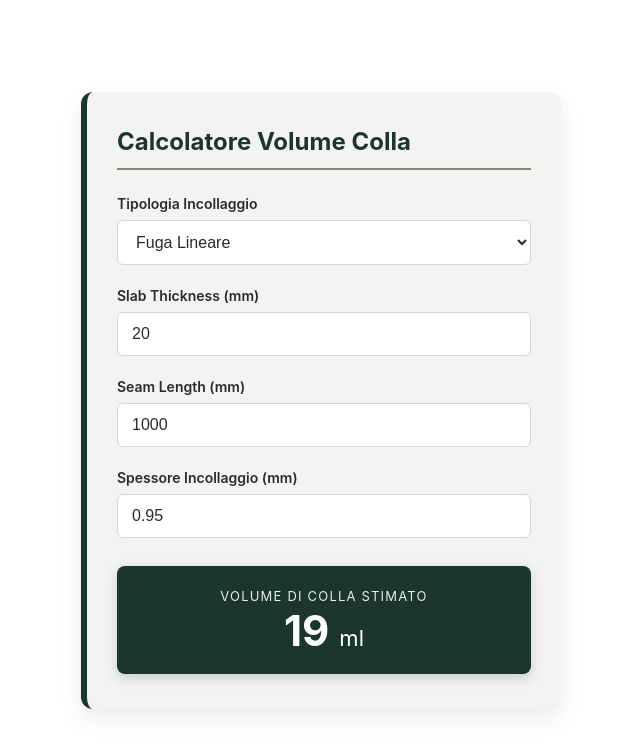
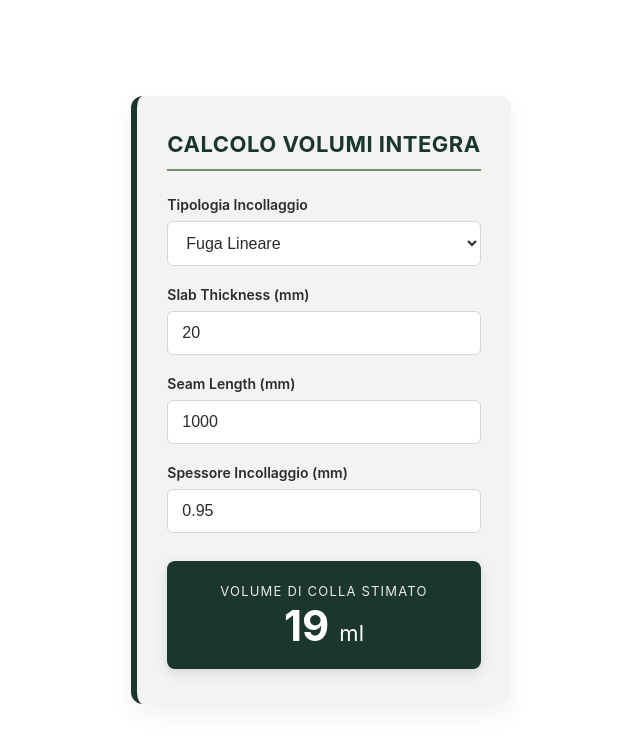
Before and after one commit to pgiacome/calcolatore-colla, a plain HTML site: page index.html in a window 1280 px wide. Shown: the whole page, without its empty margins (319-959 px from the left). Drawn offline with Linux system fonts and the light colour scheme.

Commit message:
Refactor HTML structure and update styles

```diff
--- a/index.html
+++ b/index.html
@@ -1,19 +1,27 @@
-<!DOCTYPE html>
+<!doctype html>
 <html lang="it">
 <head>
-    <meta charset="UTF-8">
-    <meta name="viewport" content="width=device-width, initial-scale=1.0">
-    <title>Calcolatore Volume Colla</title>
+    <meta charset="utf-8"/>
+    <link rel="icon" href="./favicon.ico"/>
+    <meta name="viewport" content="width=device-width,initial-scale=1"/>
+    <meta name="theme-color" content="#1B362F"/>
+    <meta name="Color Matcher" content="Tenax Color Matcher"/>
+    <link rel="apple-touch-icon" href="./logo512.png"/>
+    <link rel="manifest" href="./manifest.json"/>
+    <title>Tenax Color Matcher - Calcolatore Colla</title>
+
+    <script defer="defer" src="./static/js/main.2ddddf72.js"></script>
+    <link href="./static/css/main.4e2af227.css" rel="stylesheet">
+
     <style>
         :root {
-            --primary-green: #1B362F;
-            --accent-green: #7A8A6E;
-            --bg-light: #F3F4F1;
-            --text-dark: #2B2B2B;
+            --tenax-primary: #1B362F;
+            --tenax-accent: #7A8A6E;
+            --tenax-bg-light: #F3F4F1;
+            --tenax-text: #2B2B2B;
         }
 
         body {
-            font-family: -apple-system, BlinkMacSystemFont, "Segoe UI", Roboto, Helvetica, Arial, sans-serif;
             background-color: #FFFFFF;
             margin: 0;
             padding: 40px 20px;
@@ -22,41 +30,45 @@
             align-items: center;
             min-height: 100vh;
             box-sizing: border-box;
+            font-family: -apple-system, BlinkMacSystemFont, "Segoe UI", Roboto, Helvetica, Arial, sans-serif;
         }
 
-        .wrapper {
+        .calc-wrapper {
             width: 100%;
             max-width: 480px;
+            margin: 0 auto;
         }
 
         .glue-calculator-container {
-            background-color: var(--bg-light);
-            border-left: 6px solid var(--primary-green);
+            background-color: var(--tenax-bg-light);
+            border-left: 6px solid var(--tenax-primary);
             padding: 35px 30px;
             border-radius: 12px;
-            box-shadow: 0 10px 25px rgba(0,0,0,0.08);
+            box-shadow: 0 10px 25px rgba(0,0,0,0.06);
             box-sizing: border-box;
         }
 
         .glue-calculator-container h2 {
-            color: var(--primary-green);
+            color: var(--tenax-primary);
             margin-top: 0;
             margin-bottom: 25px;
-            font-size: 24px;
-            border-bottom: 2px solid var(--accent-green);
+            font-size: 22px;
+            border-bottom: 2px solid var(--tenax-accent);
             padding-bottom: 12px;
             font-weight: 700;
+            text-transform: uppercase;
+            letter-spacing: 0.5px;
         }
 
         .calc-form-group {
-            margin-bottom: 22px;
+            margin-bottom: 20px;
         }
 
         .calc-form-group label {
             display: block;
             font-weight: 600;
             margin-bottom: 8px;
-            color: var(--text-dark);
+            color: var(--tenax-text);
             font-size: 14px;
         }
 
@@ -68,26 +80,26 @@
             border-radius: 6px;
             box-sizing: border-box;
             font-size: 16px;
-            color: var(--text-dark);
+            color: var(--tenax-text);
             background-color: #FFFFFF;
             transition: border-color 0.2s, box-shadow 0.2s;
         }
 
         .calc-form-group input:focus,
         .calc-form-group select:focus {
-            border-color: var(--primary-green);
+            border-color: var(--tenax-primary);
             box-shadow: 0 0 0 3px rgba(27, 54, 47, 0.1);
             outline: none;
         }
 
         .calc-result-box {
-            background-color: var(--primary-green);
+            background-color: var(--tenax-primary);
             color: #FFFFFF;
             padding: 22px;
             border-radius: 8px;
             text-align: center;
             margin-top: 28px;
-            box-shadow: 0 4px 12px rgba(27, 54, 47, 0.2);
+            box-shadow: 0 4px 12px rgba(27, 54, 47, 0.15);
         }
 
         .result-label {
@@ -113,9 +125,12 @@
 </head>
 <body>
 
-<div class="wrapper">
+    <noscript>You need to enable JavaScript to run this app.</noscript>
+
+    <div id="root">
+        <div class="calc-wrapper">
             <div class="glue-calculator-container">
-        <h2>Calcolatore Volume Colla</h2>
+                <h2>Calcolo Volumi INTEGRA</h2>
 
                 <div class="calc-form-group">
                     <label for="glue-type">Tipologia Incollaggio</label>
@@ -147,6 +162,7 @@
                 </div>
             </div>
         </div>
+    </div>
 
     <script>
     function updateDefaultThickness() {
@@ -170,16 +186,19 @@ function calculateGlue() {
 
         if (!slabEl || !seamEl || !glueEl || !resultEl) return;
 
+        // Gestione del punto/virgola per i decimali
         var slabThickness = parseFloat(slabEl.value.toString().replace(',', '.')) || 0;
         var seamLength = parseFloat(seamEl.value.toString().replace(',', '.')) || 0;
         var glueThickness = parseFloat(glueEl.value.toString().replace(',', '.')) || 0;
 
+        // Formula basata sul foglio INTEGRA: (Slab * Seam * Spessore) / 1000
         var volume = (slabThickness * seamLength * glueThickness) / 1000;
 
+        // Arrotondamento all'intero più vicino
         resultEl.textContent = Math.round(volume);
     }
 
-// Avvia il calcolo iniziale non appena il DOM è pronto
+    // Calcolo iniziale automatico al caricamento della pagina
     document.addEventListener('DOMContentLoaded', calculateGlue);
     </script>
 
```
Lines whose indentation alone changed are shown as unchanged.
